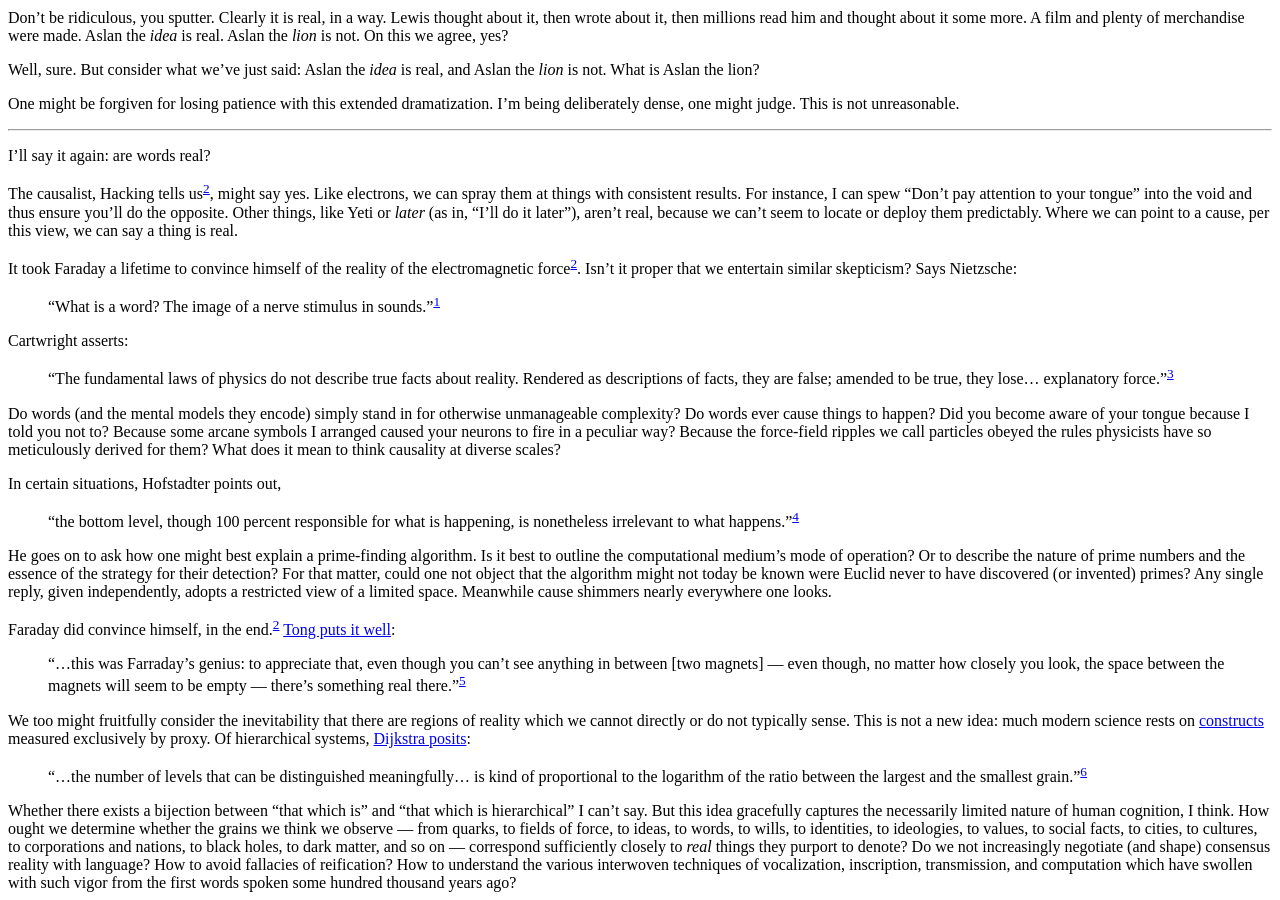
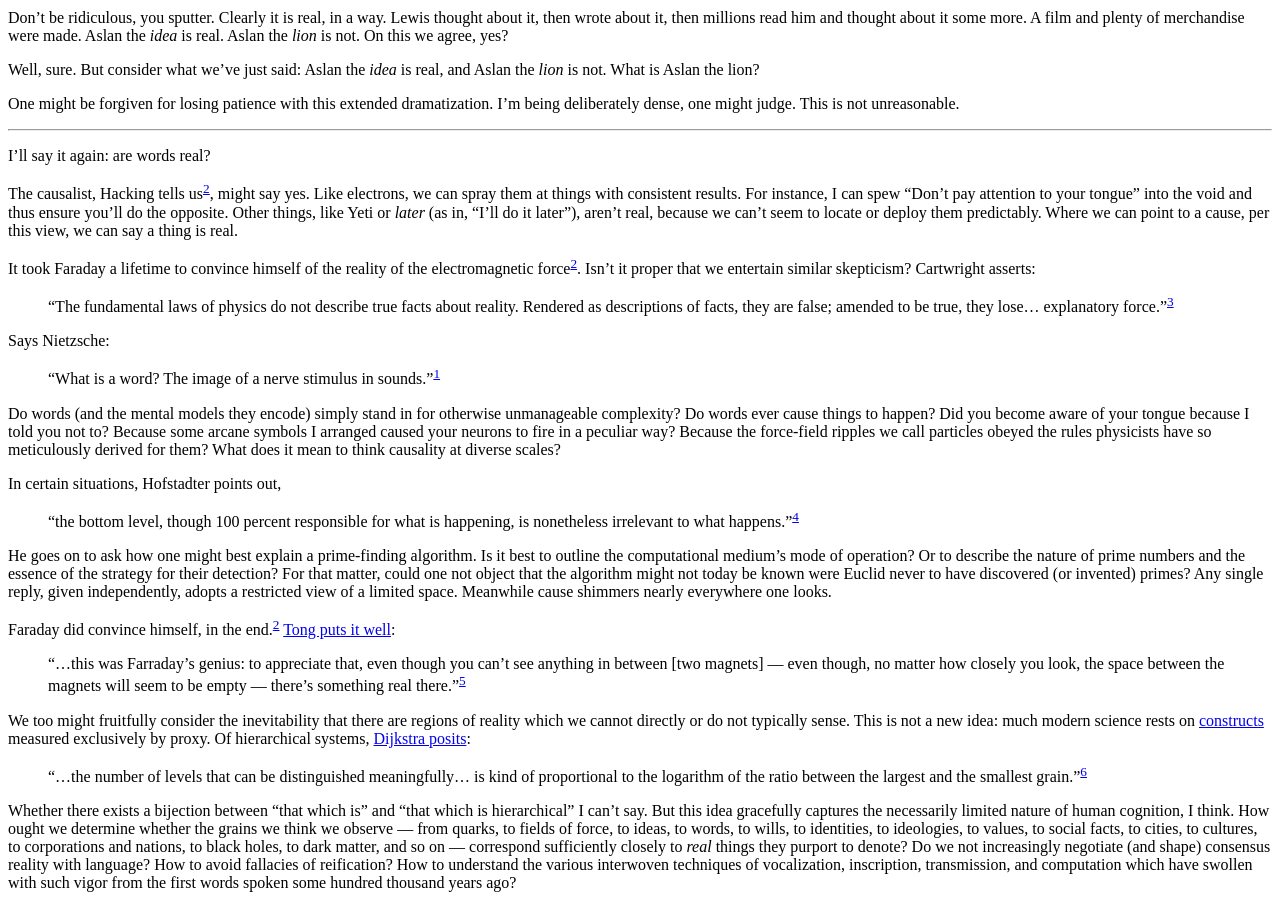
Before and after one commit to w-bonelli/w-bonelli.github.io, a Jekyll site: the page built from _posts/2019-11-25-words.md, in a window 1280 px wide and 900 px high, scrolled down 436 px. Built offline with Jekyll 4.4.1, drawn with Linux system fonts in a browser that asks for light colours.

Commit message:
phrasing

```diff
--- a/_posts/2019-11-25-words.md
+++ b/_posts/2019-11-25-words.md
@@ -30,13 +30,13 @@ I'll say it again: are words real?
 
 The causalist, Hacking tells us[^2], might say yes. Like electrons, we can spray them at things with consistent results. For instance, I can spew "Don't pay attention to your tongue" into the void and thus ensure you'll do the opposite. Other things, like Yeti or *later* (as in, "I'll do it later"), aren't real, because we can't seem to locate or deploy them predictably. Where we can point to a cause, per this view, we can say a thing is real.
 
-It took Faraday a lifetime to convince himself of the reality of the electromagnetic force[^2]. Isn't it proper that we entertain similar skepticism? Says Nietzsche:
+It took Faraday a lifetime to convince himself of the reality of the electromagnetic force[^2]. Isn't it proper that we entertain similar skepticism? Cartwright asserts:
+
+> “The fundamental laws of physics do not describe true facts about reality. Rendered as descriptions of facts, they are false; amended to be true, they lose... explanatory force.”[^3]
+
+Says Nietzsche:
 
 > "What is a word? The image of a nerve stimulus in sounds."[^1]
-
-Cartwright asserts:
-
-> “The fundamental laws of physics do not describe true facts about reality. Rendered as descriptions of facts, they are false; amended to be true, they lose... explanatory force.”[^3]
 
 Do words (and the mental models they encode) simply stand in for otherwise unmanageable complexity? Do words ever cause things to happen? Did you become aware of your tongue because I told you not to? Because some arcane symbols I arranged caused your neurons to fire in a peculiar way? Because the force-field ripples we call particles obeyed the rules physicists have so meticulously derived for them? What does it mean to think causality at diverse scales?
 
```
